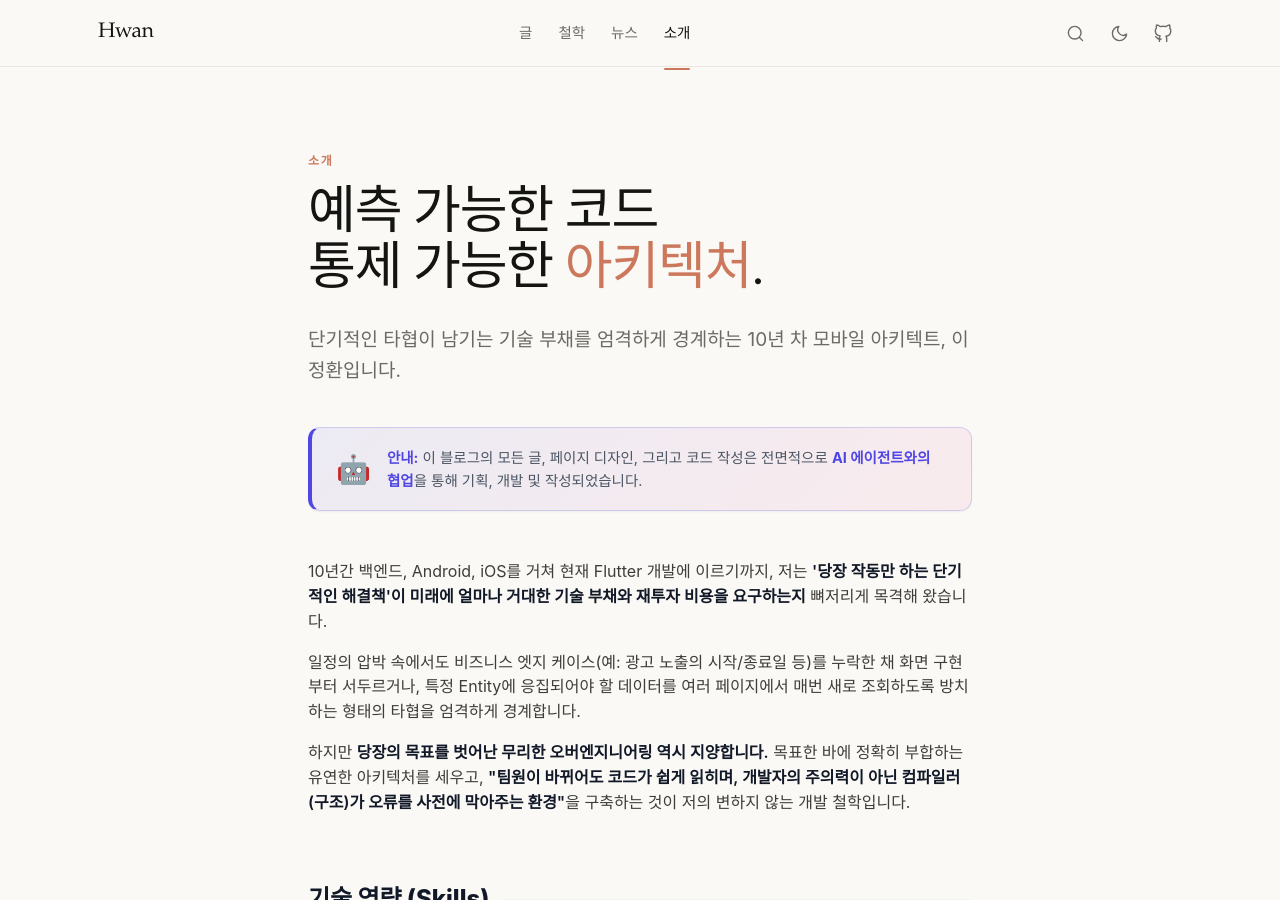
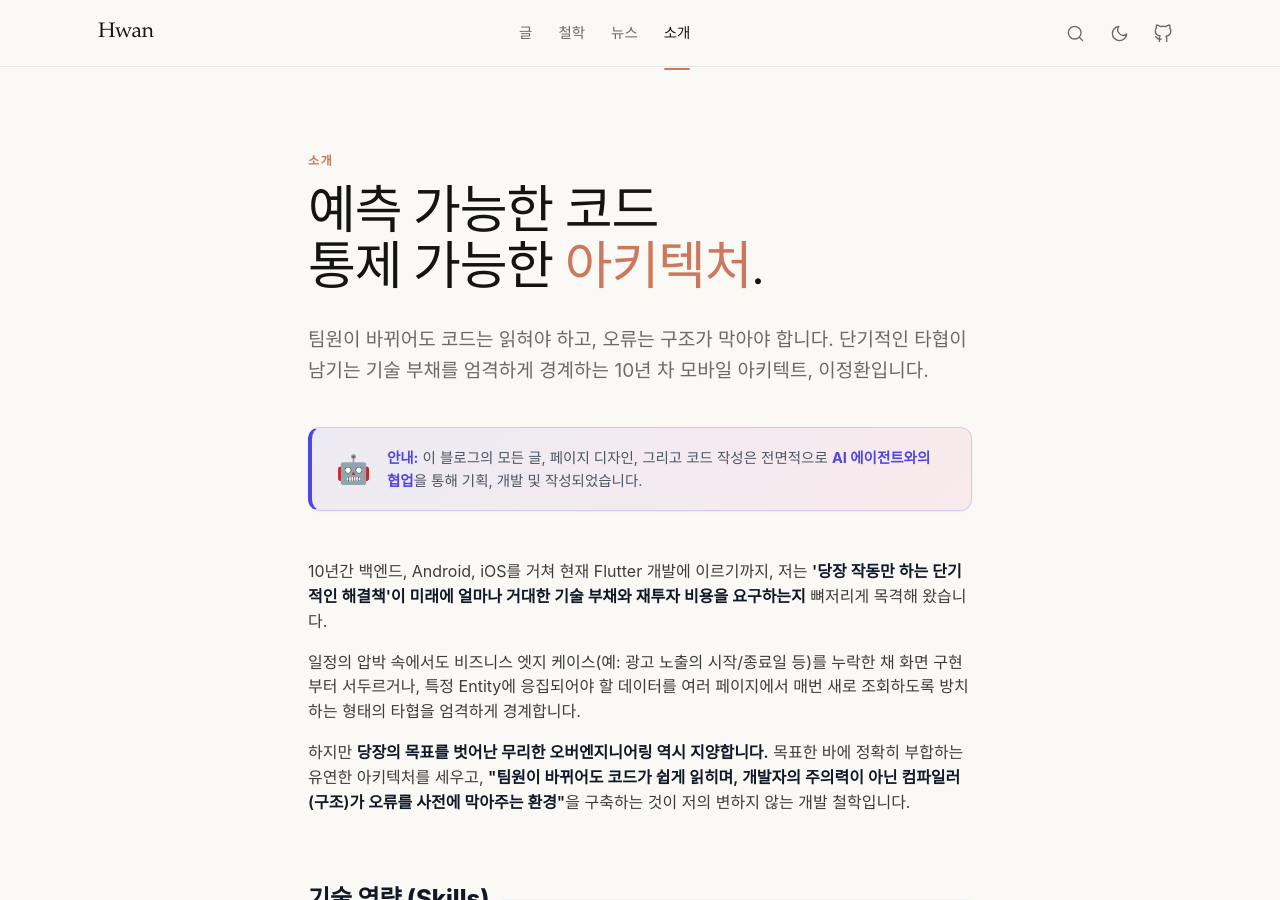
Before and after one commit to Hwan3434/Hwan3434.github.io, a Jekyll site: the page built from about.md, in a window 1280 px wide and 900 px high. Built offline with Jekyll 4.4.1, drawn with Linux system fonts in a browser that asks for light colours; some web fonts are replaced.

Commit message:
Update subtitle to include full philosophical quote

```diff
--- a/about.md
+++ b/about.md
@@ -2,7 +2,7 @@
 layout: page
 title: 소개
 heading: "예측 가능한 코드<br>통제 가능한 <span style='color: var(--primary);'>아키텍처</span>."
-lede: "단기적인 타협이 남기는 기술 부채를 엄격하게 경계하는 10년 차 모바일 아키텍트, 이정환입니다."
+lede: "팀원이 바뀌어도 코드는 읽혀야 하고, 오류는 구조가 막아야 합니다. 단기적인 타협이 남기는 기술 부채를 엄격하게 경계하는 10년 차 모바일 아키텍트, 이정환입니다."
 permalink: /about/
 ---
 
```
